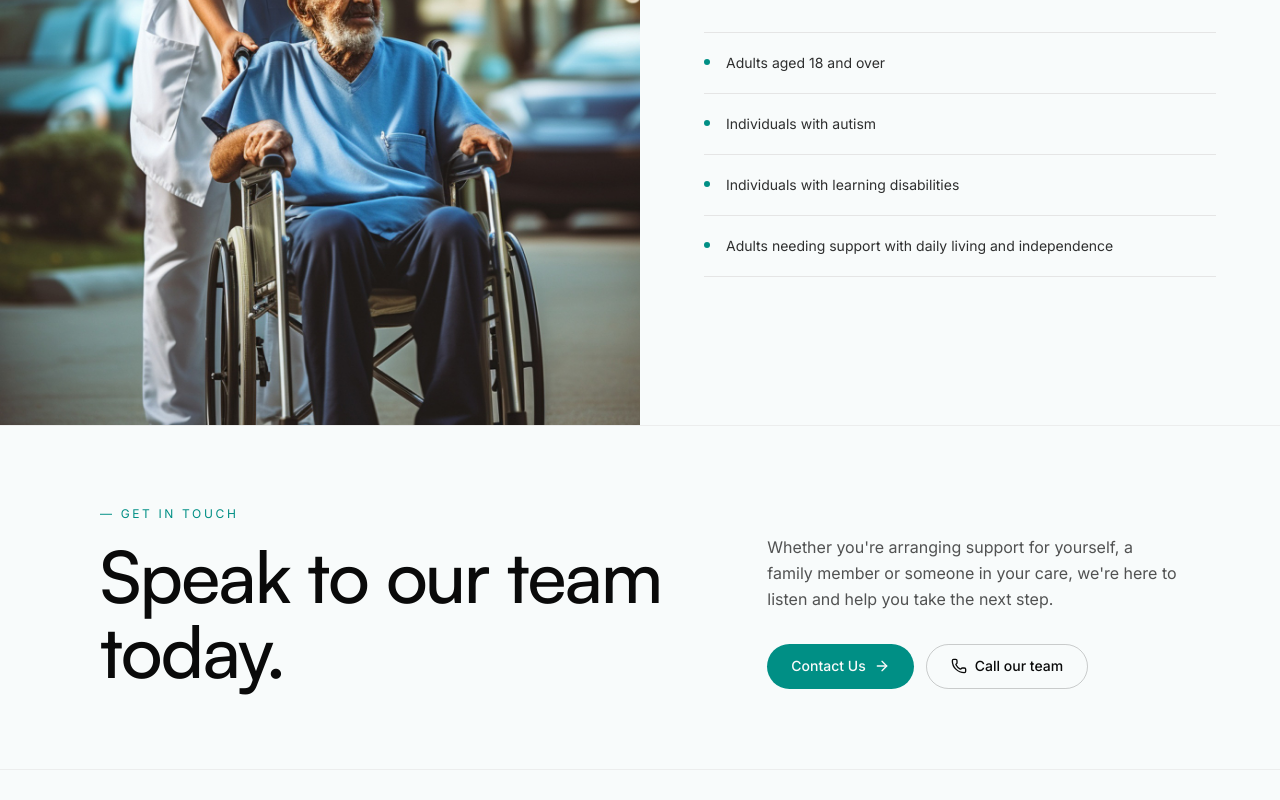
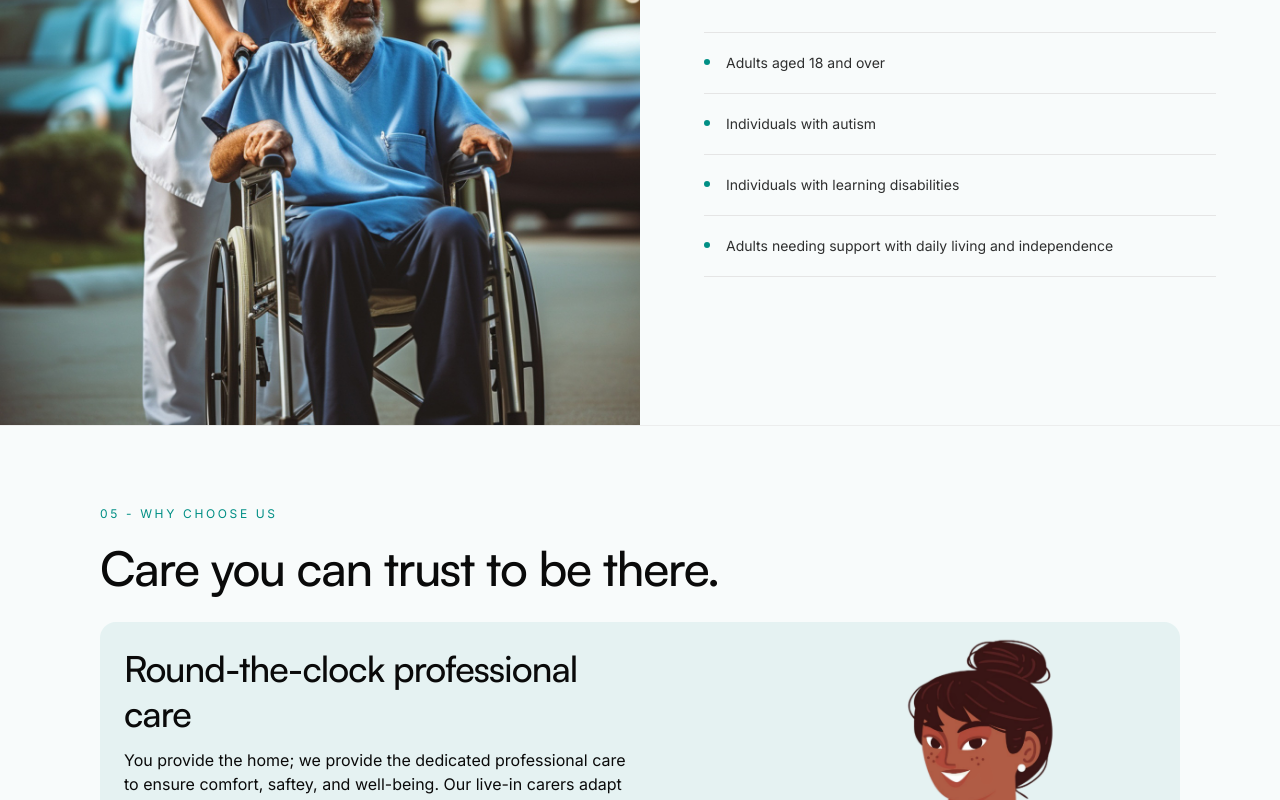
Before and after one commit to Bethel-Springs-Projects/bethel-springs-website, a Next.js app: page / in a window 1280 px wide. Shown: the part 2000-2800 px from the top of the page. Built offline with nearby package versions, Linux system fonts and the light colour scheme.

Commit message:
feat(landing page): add WhyChooseUs section and refine layout consistency across homepage
 Introduce WhyChooseUs component and integrate into homepage
- Add nurse-illustration.png asset and export via centralized images index
- Refactor WhatWeDo structure and spacing
- Improve WhoWeSupport layout:

```diff
--- a/app/(home)/page.tsx
+++ b/app/(home)/page.tsx
@@ -2,6 +2,7 @@ import GetInTouch from "@/components/home/GetInTouch";
 import Hero from "@/components/home/Hero";
 import WhatWeDo from "@/components/home/WhatWeDo";
 import WhoWeSupport from "@/components/home/WhoWeSupport";
+import WhyChooseUs from "@/components/home/WhyChooseUs";
 
 export default function HomePage() {
   return (
@@ -9,6 +10,7 @@ export default function HomePage() {
       <Hero />
       <WhatWeDo />
       <WhoWeSupport />
+      <WhyChooseUs />
       <GetInTouch />
     </div>
   );
--- a/assets/images/index.ts
+++ b/assets/images/index.ts
@@ -4,5 +4,14 @@ import bsHero from "./bethel-springs-hero.png";
 import bsIllustration from "./bethel-springs-illustration.png";
 import nursePatient from "./nurse-and-patient.jpg";
 import nursePatient2 from "./nurse-and-patient-2.jpg";
+import nurseIllustration from "./nurse-illustration.png";
 
-export { bsLogo, bsLogoTransparent, bsHero, bsIllustration, nursePatient, nursePatient2 };
+export {
+  bsLogo,
+  bsLogoTransparent,
+  bsHero,
+  bsIllustration,
+  nursePatient,
+  nursePatient2,
+  nurseIllustration,
+};
--- a/components/home/WhatWeDo.tsx
+++ b/components/home/WhatWeDo.tsx
@@ -38,12 +38,11 @@ const services = [
 const WhatWeDo = () => {
   return (
     <section id="what" className="padding-x padding-y">
-      <div className="">
       <div>
         <p className="text-xs text-primary tracking-[0.22em] uppercase">
           01 - What We Do
         </p>
-          <h2 className="mt-4 text-[32px] md:text-5xl font-medium leading-tight tracking-tight">
+        <h2 className="mt-3 md:mt-4 text-[32px] md:text-5xl font-medium leading-tight tracking-tight">
           Care that fits around <br className="xs:hidden" /> the person
         </h2>
         <p className="mt-4 md:mt-3 text-base md:leading-relaxed text-foreground/70">
@@ -148,7 +147,6 @@ const WhatWeDo = () => {
           </SwiperSlide>
         ))}
       </Swiper>
-      </div>
     </section>
   );
 };
--- a/components/home/WhoWeSupport.tsx
+++ b/components/home/WhoWeSupport.tsx
@@ -13,7 +13,7 @@ const WhoWeSupport = () => {
   return (
     <section id="who" className="border-b border-border/60">
       <div className="mx-auto grid max-w-[1400px] gap-0 md:grid-cols-2">
-        <div className="relative max-h-120 md:max-h-screen w-full overflow-hidden bg-muted lg:aspect-auto">
+        <div className="relative md:min-h-screen max-h-120 md:max-h-167.5 w-full overflow-hidden bg-muted lg:aspect-auto">
           <Image
             src={nursePatient}
             alt="A carer helping an adult prepare food together in a warm sunlit kitchen"
@@ -27,7 +27,7 @@ const WhoWeSupport = () => {
           <p className=" text-xs uppercase tracking-[0.22em] text-primary">
             02 — Who we support
           </p>
-          <h2 className="mt-4 text-[32px] md:text-5xl font-medium leading-tight tracking-tight">
+          <h2 className="mt-3 md:mt-4 text-[32px] md:text-5xl font-medium leading-tight tracking-tight">
             Care designed for <br className="xs:hidden" /> every individual.
           </h2>
           <p className="mt-4 md:mt-6 max-w-lg text-base md:leading-relaxed text-foreground/70">
--- /dev/null
+++ b/components/home/WhyChooseUs.tsx
@@ -0,0 +1,69 @@
+import { nurseIllustration } from "@/assets/images";
+import { CheckCircle } from "lucide-react";
+import Image from "next/image";
+import React from "react";
+
+const WhyChooseUs = () => {
+  const Subtitle = "Why Choose Us";
+
+  const secTitle = "Care you can trust to be there.";
+  const title = "Round-the-clock professional care";
+  const paragraph =
+    "You provide the home; we provide the dedicated professional care to ensure comfort, saftey, and well-being. Our live-in carers adapt completely to your personal routines, delivering reliable, round-the-clock support so you can remain exactly where you are most comfortable.";
+
+  const points = [
+    "dedicated live-in support",
+    "Highly trained professionals.",
+    "Adaptable to your needs.",
+    "Transparent family updates.",
+    "Regular quality checks.",
+    "Respect for your privacy.",
+  ];
+
+  return (
+    <section className="padding-x padding-y">
+      <div>
+        <p className="text-xs text-primary tracking-[0.22em] uppercase">
+          05 - Why Choose Us
+        </p>
+        <h2 className="mt-3 md:mt-4 text-[32px] md:text-5xl font-medium leading-tight tracking-tight">
+          {secTitle}
+        </h2>
+        {/* <p className="mt-4 md:mt-3 text-base md:leading-relaxed text-foreground/70">
+          A full range of supported living services delivered with patience,
+          respect and consistency.
+        </p> */}
+      </div>
+
+      <div className="mt-6 px-4 md:px-6 flex gap-2 bg-primary/8 rounded-[16px] justify-between">
+        <div className="flex-1 py-4 md:py-6 shrink">
+          <h3 className="text-2xl md:text-4xl max-w-lg font-medium leading-tight tracking-tight">
+            {title}
+          </h3>
+          <p className="mt-4 md:mt-3 text-sm md:text-base max-w-lg max-md:leading-5.5">
+            {paragraph}
+          </p>
+
+          <div className="mt-4 md:mt-6 grid md:grid-cols-2 gap-y-4 md:gap-y-6 max-w-lg">
+            {points.map((point, idx) => (
+              <ul key={idx} className="">
+                <li className="flex items-center gap-2">
+                  <div className="size-6 flex items-center justify-center bg-primary rounded-full">
+                    <CheckCircle className="size-3.5 text-white" />
+                  </div>
+                  {point}
+                </li>
+              </ul>
+            ))}
+          </div>
+        </div>
+
+        <div className="max-lg:hidden shrink-0 h-full self-end">
+          <Image src={nurseIllustration} alt="nurse illustration" className="min-w-[340px] max-w-[376px]  w-fit object-contain" />
+        </div>
+      </div>
+    </section>
+  );
+};
+
+export default WhyChooseUs;
```
Also changed, not shown: assets/images/nurse-illustration.png (added). Lines whose indentation alone changed are shown as unchanged.
